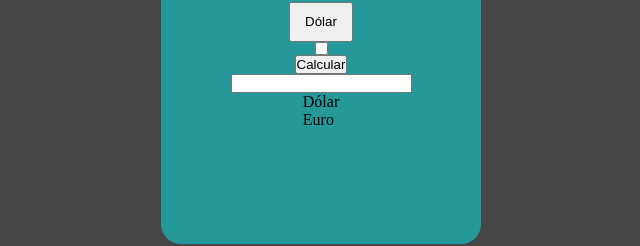
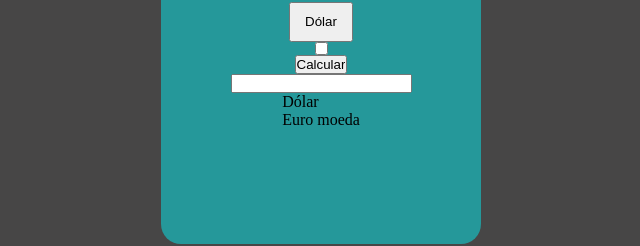
Before and after one commit to tcordeirojr/conversor-moeda, a plain HTML site: page index.html in a window 1280 px wide. Shown: the part 356-602 px from the top of the page, 319-959 px from the left. Drawn offline with Linux system fonts and the light colour scheme.

Commit message:
atualizacao euro

```diff
--- a/index.html
+++ b/index.html
@@ -21,7 +21,7 @@
             <input class="valor-final" type="text" name="valor-final" id="valor-final">
             <div class="moedas">
                 <p>Dólar</p>
-                <p>Euro</p>
+                <p>Euro  moeda</p>
             </div>
         </div>
 
```
Also changed, not shown: 1 other file.
